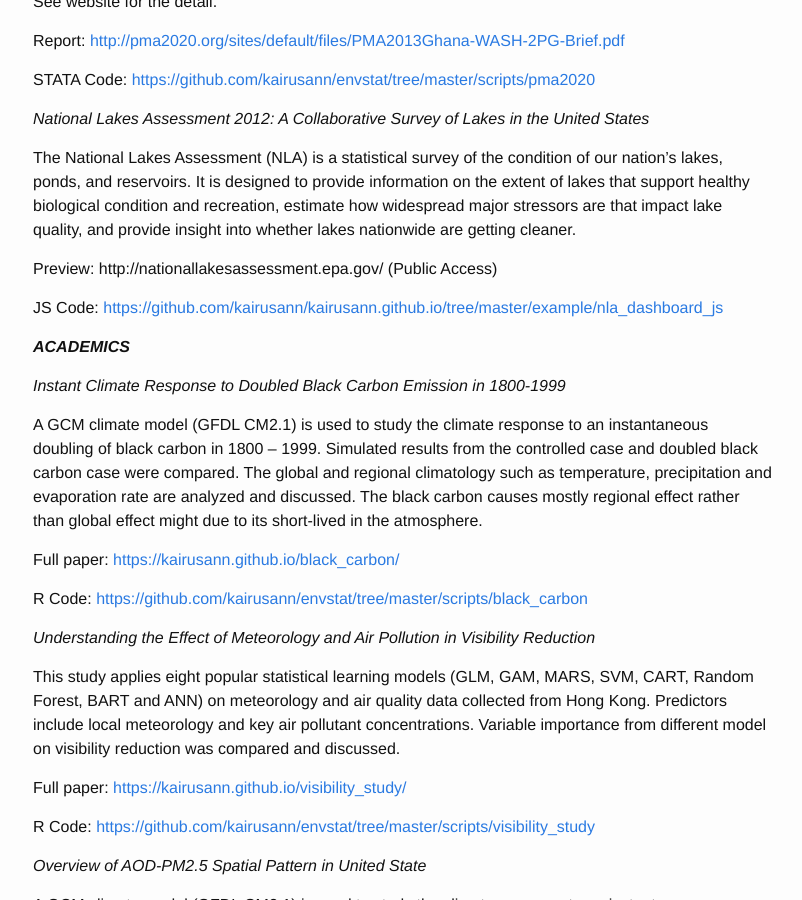
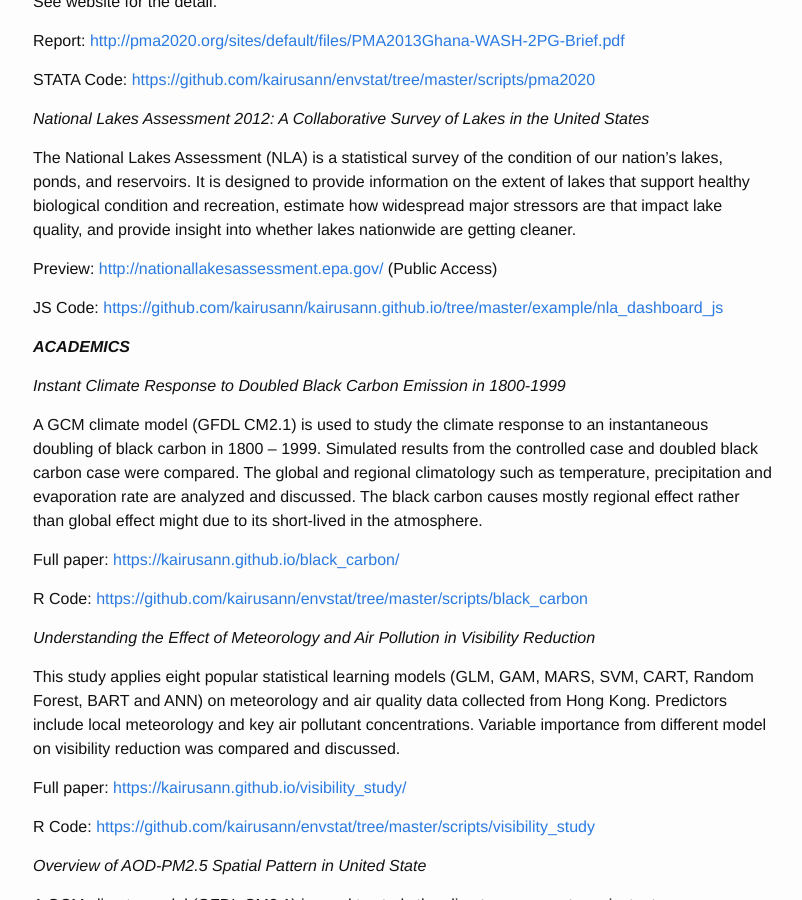
Before and after one commit to kairusann/kairusann.github.io, a Jekyll site: the page built from pages/about.md, in a window 1280 px wide and 900 px high, scrolled down 1839 px. Shown: the whole window, without its empty margins (237-1039 px from the left). Built offline with Jekyll 4.4.1, drawn with Linux system fonts in a browser that asks for light colours.

Commit message:
resume updated.

```diff
--- a/pages/about.md
+++ b/pages/about.md
@@ -31,7 +31,7 @@
 :    - Bootstrap; D3.js; Node.js; Google Analytics API; Tableau JavaScript API; Tableau Desktop
 
 Projects:
-:    - [EPA National Lakes Assessment](/CrowInsight/national-lakes-assessment-v1/)
+:    - [EPA National Lakes Assessment](http://nationallakesassessment.epa.gov/)
 
 **Data Analyst Intern at Johns Hopkins Water Institute**
 :    *2014/6 -- 2015/1*
@@ -77,7 +77,7 @@
 
 The National Lakes Assessment (NLA) is a statistical survey of the condition of our nation's lakes, ponds, and reservoirs. It is designed to provide information on the extent of lakes that support healthy biological condition and recreation, estimate how widespread major stressors are that impact lake quality, and provide insight into whether lakes nationwide are getting cleaner.
 
-Preview: http://nationallakesassessment.epa.gov/ (Public Access)
+Preview: <http://nationallakesassessment.epa.gov/> (Public Access)
 
 JS Code: <https://github.com/kairusann/kairusann.github.io/tree/master/example/nla_dashboard_js>
 
```
